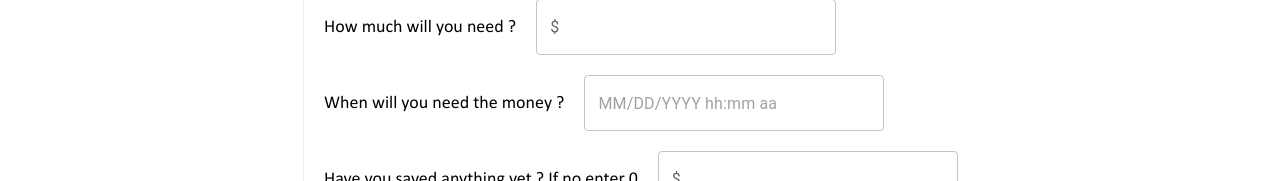
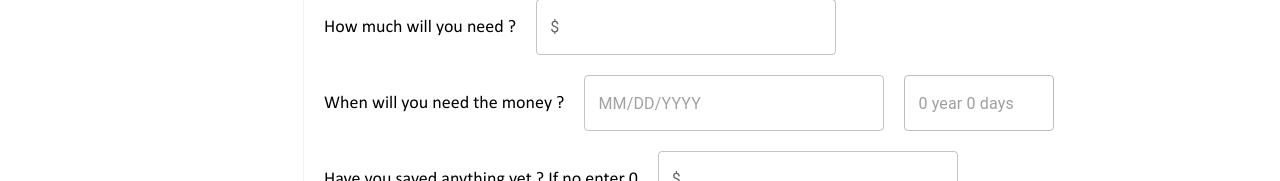
Before and after one commit to moiz2511/invelpsNextjs, a Next.js app: page /investing-plan/financial-goals/set-financial-goals in a window 1280 px wide. Shown: the part 757-938 px from the top of the page. Built offline with nearby package versions, Linux system fonts and the light colour scheme.

Commit message:
fixed a issue

```diff
--- a/components/investingPlan/FinancialGoalsCalculator.js
+++ b/components/investingPlan/FinancialGoalsCalculator.js
@@ -1,10 +1,13 @@
 import { Button, InputAdornment, TextField } from "@mui/material";
 import React, { useState } from "react";
-import { DateTimePicker } from "@mui/x-date-pickers/DateTimePicker";
 import { LocalizationProvider } from "@mui/x-date-pickers/LocalizationProvider";
 import { AdapterDayjs } from "@mui/x-date-pickers/AdapterDayjs";
 import CustomButton from "../Button";
 import PieChart from "../PieChart";
+import { DatePicker } from "@mui/x-date-pickers";
+import dayjs from "dayjs";
+var duration = require("dayjs/plugin/duration");
+dayjs.extend(duration);
 
 const containerStyle = {
   display: "flex",
@@ -24,6 +27,12 @@ function FinancialGoalsCalculator() {
   const [showChart, setShowChart] = useState(false);
   return (
     <div style={{ padding: "30px 0" }}>
+      {/* {console.log(
+        "ammar",
+        values.when,
+        new Date(),
+        dayjs.duration(dayjs(values.when).diff(new Date()))
+      )} */}
       <div style={containerStyle}>
         <p style={textStyle}>How much will you need ?</p>
         <TextField
@@ -43,7 +52,7 @@ function FinancialGoalsCalculator() {
       <div style={containerStyle}>
         <p style={textStyle}>When will you need the money ?</p>
         <LocalizationProvider dateAdapter={AdapterDayjs}>
-          <DateTimePicker
+          <DatePicker
             onChange={(e) => setValues((prv) => ({ ...prv, when: e.$d }))}
             // value={values.when}
             sx={{
@@ -51,6 +60,19 @@ function FinancialGoalsCalculator() {
             }}
           />
         </LocalizationProvider>
+
+        <TextField
+          value={`${
+            dayjs.duration(dayjs(values.when).diff(new Date())).$d.years
+          } year ${
+            dayjs.duration(dayjs(values.when).diff(new Date())).$d.days
+          } days `}
+          disabled={true}
+          sx={{
+            width: "150px",
+            marginLeft: "20px",
+          }}
+        />
       </div>
       <div style={containerStyle}>
         <p style={textStyle}>Have you saved anything yet ? If no enter 0</p>
--- a/components/investingPlan/NetIncomeCalculator.js
+++ b/components/investingPlan/NetIncomeCalculator.js
@@ -551,7 +551,7 @@ function TotalAssetCalculator({
       style={{
         marginTop: "20px",
         display: "grid",
-        gridTemplateColumns: "1fr 0.4fr 0.4fr",
+        gridTemplateColumns: "1fr 0.2fr 0.2fr",
       }}
     >
       <TableMultiCalculator
```
